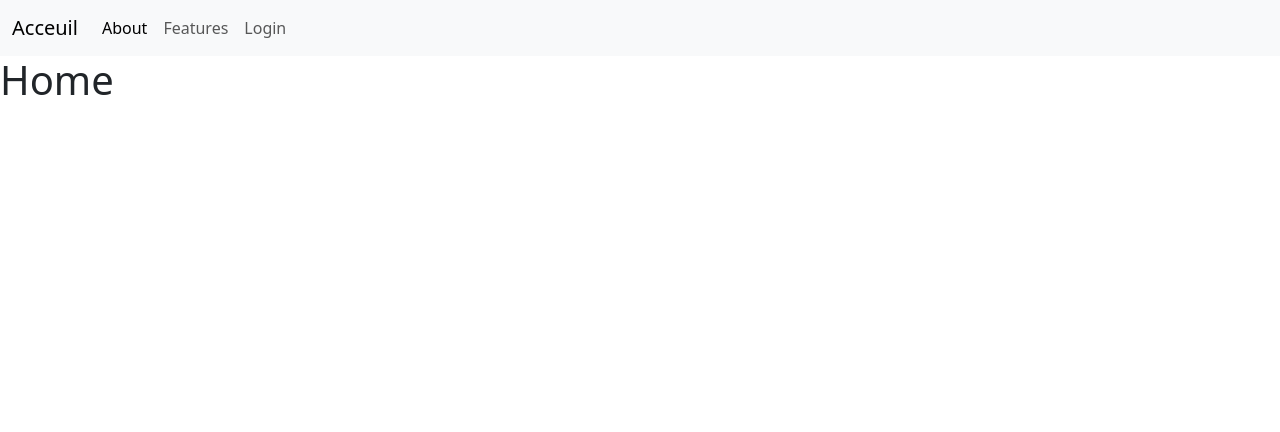
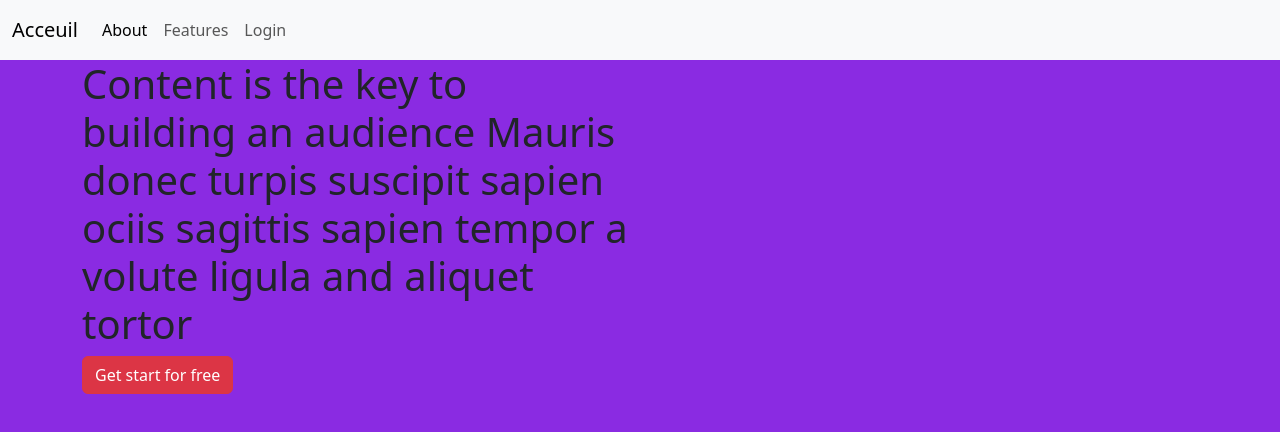
Before and after one commit to hajersayeb/Martex, a React (Create React App) app in the folder martex/martex/: page / in a window 1280 px wide. Shown: the top 432 px of the page. Built offline with nearby package versions, Linux system fonts and the light colour scheme.

Commit message:
Acceuil
code Acceuil .js

```diff
--- a/martex/martex/src/components/navBar/NavBar.js
+++ b/martex/martex/src/components/navBar/NavBar.js
@@ -1,5 +1,6 @@
 import { Outlet, Link } from "react-router-dom";
 import 'bootstrap/dist/css/bootstrap.css';
+import '../navBar/Navbar.css';
 const NavBar = () => {
     return (
         <>
--- a/martex/martex/src/components/navBar/Navbar.css
+++ b/martex/martex/src/components/navBar/Navbar.css
@@ -0,0 +1,29 @@
+.navbar {
+    background-color: #8a2be2;
+    padding: 10px 0;
+  }
+
+  .navbar-list {
+    list-style-type: none;
+    display: flex;
+    justify-content: center;
+  }
+
+  .navbar-item {
+    margin-right: 20px;
+  }
+
+  .navbar-item:last-child {
+    margin-right: 0;
+  }
+
+  .navbar-item a {
+    color: #fff;
+    text-decoration: none;
+    font-size: 18px;
+    font-weight: bold;
+  }
+
+  .navbar-item a:hover {
+    color: #ffd700;
+  }
--- a/martex/martex/src/pages/Acceuil.js
+++ b/martex/martex/src/pages/Acceuil.js
@@ -1,8 +1,27 @@
-import { Link } from "react-router-dom";
+import React from 'react';
 import 'bootstrap/dist/css/bootstrap.css';
-import '../pages/styles/Acceuil.css'
+import '../pages/styles/Acceuil.css';
+const Acceuil = () => {
 
-const Acceuil = () => {
-    return <h1>Home</h1>;
+    return(
+        <>
+        <div className='container'>
+            <div className='row'>
+               <div className='col-6'>
+<h1>
+Content is the key to building an audience
+Mauris donec turpis suscipit
+sapien ociis sagittis sapien tempor a volute ligula and aliquet tortor
+</h1>
+<button type="button" class="btn btn-danger">Get start for free</button>
+
+
+               </div>
+            </div>
+        </div>
+
+        </>
+    )
+
 };
 export default Acceuil;
--- a/martex/martex/src/pages/styles/Acceuil.css
+++ b/martex/martex/src/pages/styles/Acceuil.css
@@ -0,0 +1,4 @@
+body {
+    background-color: #8a2be2;
+
+}
```
